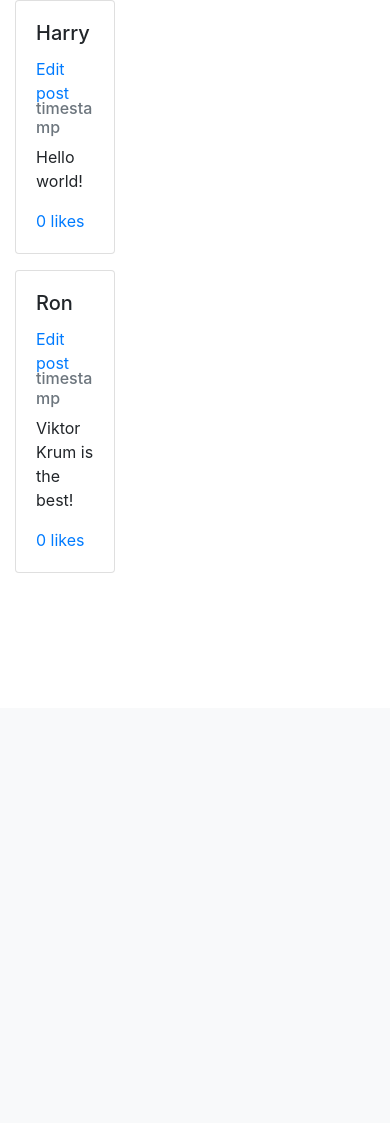
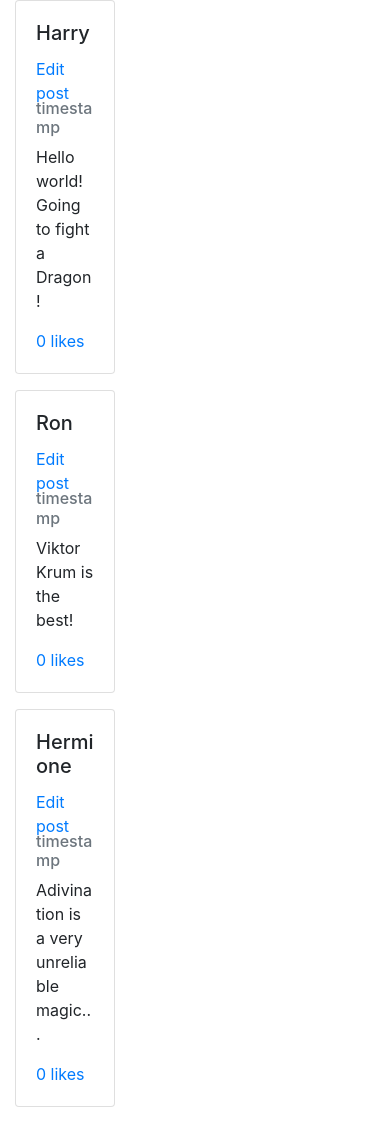
Before and after one commit to Polomeo/network, a Django app: page / in a window 390 px wide. Shown: the part 136-1259 px from the top of the page. Before the commit the page ends 709 px from the top, so only its background shows below. Run offline with Django 3.2, Linux system fonts and the light colour scheme; some libraries are stand-ins or nearby versions.

Commit message:
Embedded React code moved to static/network/network.js

```diff
--- a/network/static/network/network.js
+++ b/network/static/network/network.js
@@ -4,11 +4,33 @@ document.addEventListener('DOMContentLoaded', function () {
 
 
     // Load the lastest 10 posts
-    load_posts();
+    // [TODO]
+    // load_posts();
 
 });
 
-function load_posts(user) {
+function PostView(props) {
+    return (
+        <div class="card mb-3">
+            <div class="card-body">
+                <h5 class="card-title">{props.username}</h5>
+                <a href="#">Edit post</a>
+                <h6 class="card-subtitle mb-2 text-muted">timestamp</h6>
+                <p class="card-text">{props.message}</p>
+                <a href="#">0 likes</a>
+            </div>
+        </div>
+    );
+}
 
-    // if no user is sent, load all post
+function App() {
+    return (
+        <div class="col-md-8">
+            <PostView username="Harry" message="Hello world! Going to fight a Dragon!" />
+            <PostView username="Ron" message="Viktor Krum is the best!" />
+            <PostView username="Hermione" message="Adivination is a very unreliable magic..." />
+        </div>
+    );
 }
+
+ReactDOM.render(<App />, document.querySelector('#app'));
--- a/network/templates/network/index.html
+++ b/network/templates/network/index.html
@@ -5,35 +5,7 @@
 <div id="posts-view">
     <div id="app"></div>
 </div>
-</div>
-<!-- <script type="text/babel" src="{% static 'network/network.js' %}"></script> -->
-<script type="text/babel">
-
-    function PostView(props) {
-        return (
-            <div class="card mb-3">
-                <div class="card-body">
-                    <h5 class="card-title">{props.username}</h5>
-                    <a href="#">Edit post</a>
-                    <h6 class="card-subtitle mb-2 text-muted">timestamp</h6>
-                    <p class="card-text">{props.message}</p>
-                    <a href="#">0 likes</a>
-                </div>
-            </div>
-        );
-    }
-
-    function App() {
-        return (
-            <div class="col-md-8">
-                <PostView username="Harry" message="Hello world!" />
-                <PostView username="Ron" message="Viktor Krum is the best!" />
-            </div>
-        );
-    }
-
-    ReactDOM.render(<App />, document.querySelector('#app'));
-</script>
+<script type="text/babel" src="{% static 'network/network.js' %}"></script>
 {% endblock %}
 
 {% block script %}
```
